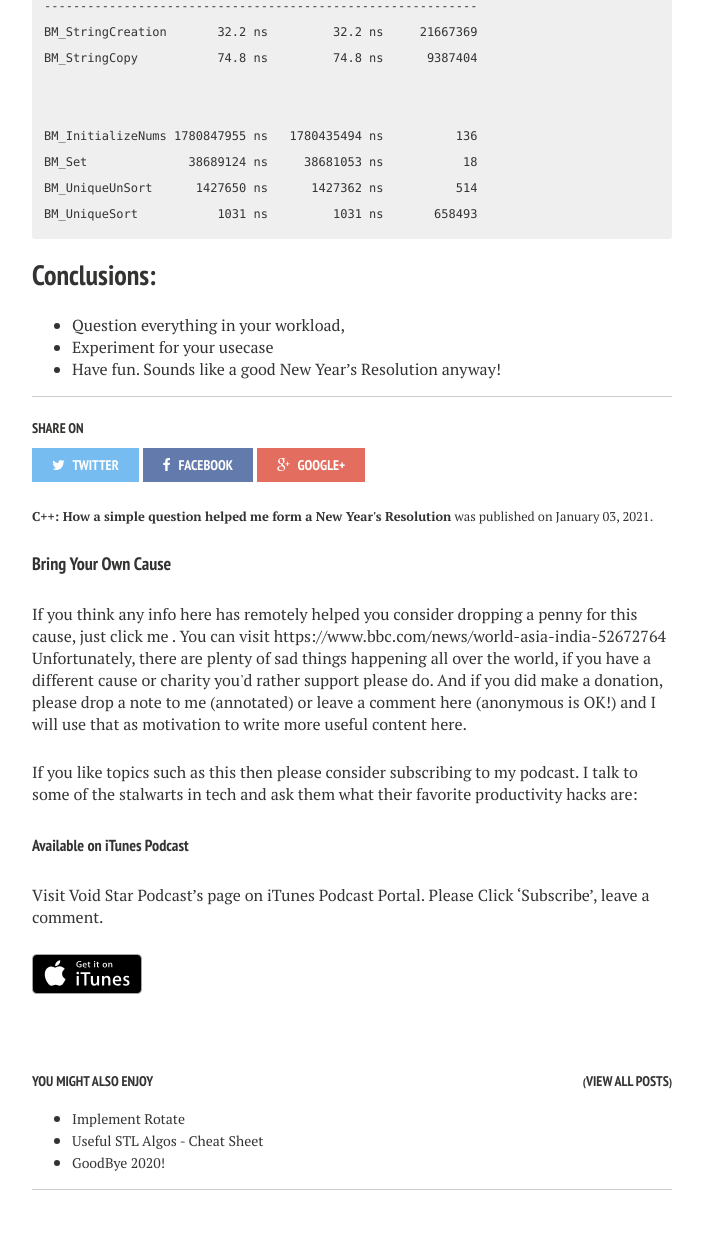
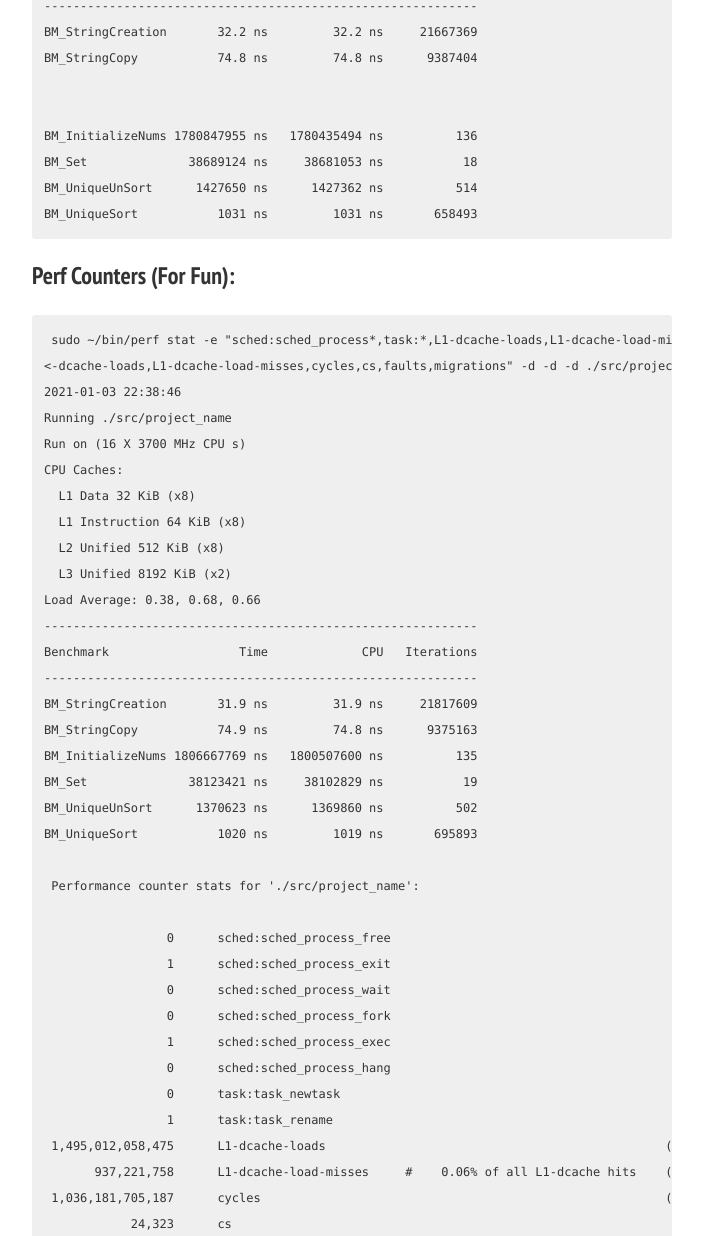
Before and after one commit to mycpuorg/mycpuorg.github.io, a Jekyll site: the page built from _posts/2021-01-03-set-or-unique.md, in a window 1280 px wide and 1400 px high, scrolled down 5404 px, cut to the strip 0-1236 px from the top of the window. Shown: the whole strip, without its empty margins (288-991 px from the left). Built offline with Jekyll 4.4.1, drawn with Linux system fonts in a browser that asks for light colours; nearby versions of some CDN libraries; comment, search, counter and statistics services are not loaded; some of the changed text lies outside the part shown.

Commit message:
Additional Perf number

````diff
--- a/_posts/2021-01-03-set-or-unique.md
+++ b/_posts/2021-01-03-set-or-unique.md
@@ -231,6 +231,68 @@ BM_UniqueUnSort      1427650 ns      1427362 ns          514
 BM_UniqueSort           1031 ns         1031 ns       658493
 ```
 
+### Perf Counters (For Fun):
+
+
+```
+ sudo ~/bin/perf stat -e "sched:sched_process*,task:*,L1-dcache-loads,L1-dcache-load-misses,cycles,cs,faults,migrations" -d -d -d ./src/project_name
+<-dcache-loads,L1-dcache-load-misses,cycles,cs,faults,migrations" -d -d -d ./src/project_name
+2021-01-03 22:38:46
+Running ./src/project_name
+Run on (16 X 3700 MHz CPU s)
+CPU Caches:
+  L1 Data 32 KiB (x8)
+  L1 Instruction 64 KiB (x8)
+  L2 Unified 512 KiB (x8)
+  L3 Unified 8192 KiB (x2)
+Load Average: 0.38, 0.68, 0.66
+------------------------------------------------------------
+Benchmark                  Time             CPU   Iterations
+------------------------------------------------------------
+BM_StringCreation       31.9 ns         31.9 ns     21817609
+BM_StringCopy           74.9 ns         74.8 ns      9375163
+BM_InitializeNums 1806667769 ns   1800507600 ns          135
+BM_Set              38123421 ns     38102829 ns           19
+BM_UniqueUnSort      1370623 ns      1369860 ns          502
+BM_UniqueSort           1020 ns         1019 ns       695893
+
+ Performance counter stats for './src/project_name':
+
+                 0      sched:sched_process_free
+                 1      sched:sched_process_exit
+                 0      sched:sched_process_wait
+                 0      sched:sched_process_fork
+                 1      sched:sched_process_exec
+                 0      sched:sched_process_hang
+                 0      task:task_newtask
+                 1      task:task_rename
+ 1,495,012,058,475      L1-dcache-loads                                               (41.66%)
+       937,221,758      L1-dcache-load-misses     #    0.06% of all L1-dcache hits    (41.66%)
+ 1,036,181,705,187      cycles                                                        (41.67%)
+            24,323      cs
+            27,391      faults
+                93      migrations
+ 1,493,591,511,815      L1-dcache-loads                                               (41.67%)
+       931,805,247      L1-dcache-load-misses     #    0.06% of all L1-dcache hits    (41.67%)
+   <not supported>      LLC-loads
+   <not supported>      LLC-load-misses
+   163,803,547,495      L1-icache-loads                                               (41.67%)
+        39,343,264      L1-icache-load-misses     #    0.02% of all L1-icache hits    (41.67%)
+        22,646,105      dTLB-loads                                                    (41.67%)
+        11,513,157      dTLB-load-misses          #   50.84% of all dTLB cache hits   (41.67%)
+           268,648      iTLB-loads                                                    (41.67%)
+            80,644      iTLB-load-misses          #   30.02% of all iTLB cache hits   (41.66%)
+       880,025,580      L1-dcache-prefetches                                          (41.66%)
+   <not supported>      L1-dcache-prefetch-misses
+
+     248.697914989 seconds time elapsed
+
+     247.742867000 seconds user
+       0.099714000 seconds sys
+
+
+```
+
 ## Conclusions:
 + Question everything in your workload,
 + Experiment for your usecase
````
